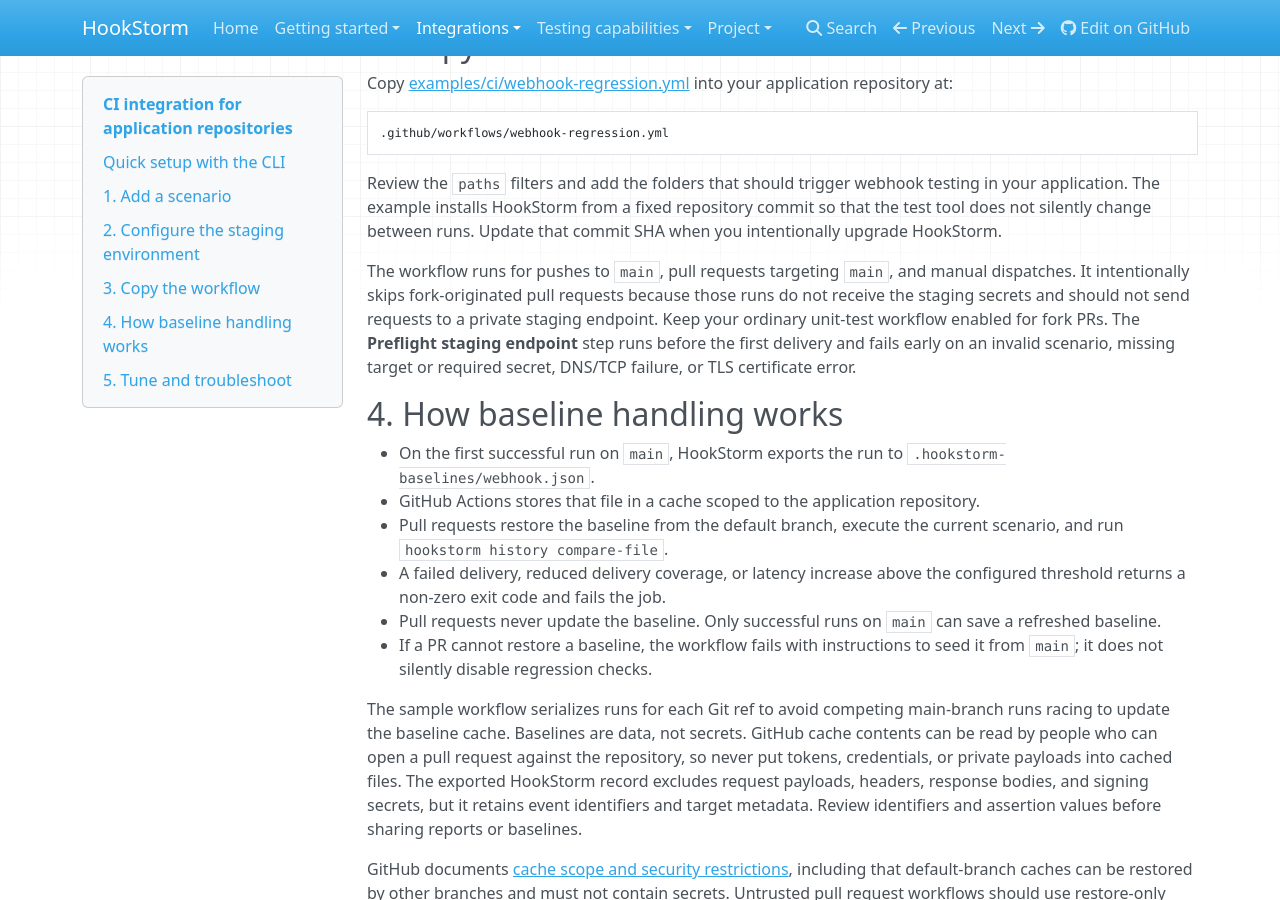
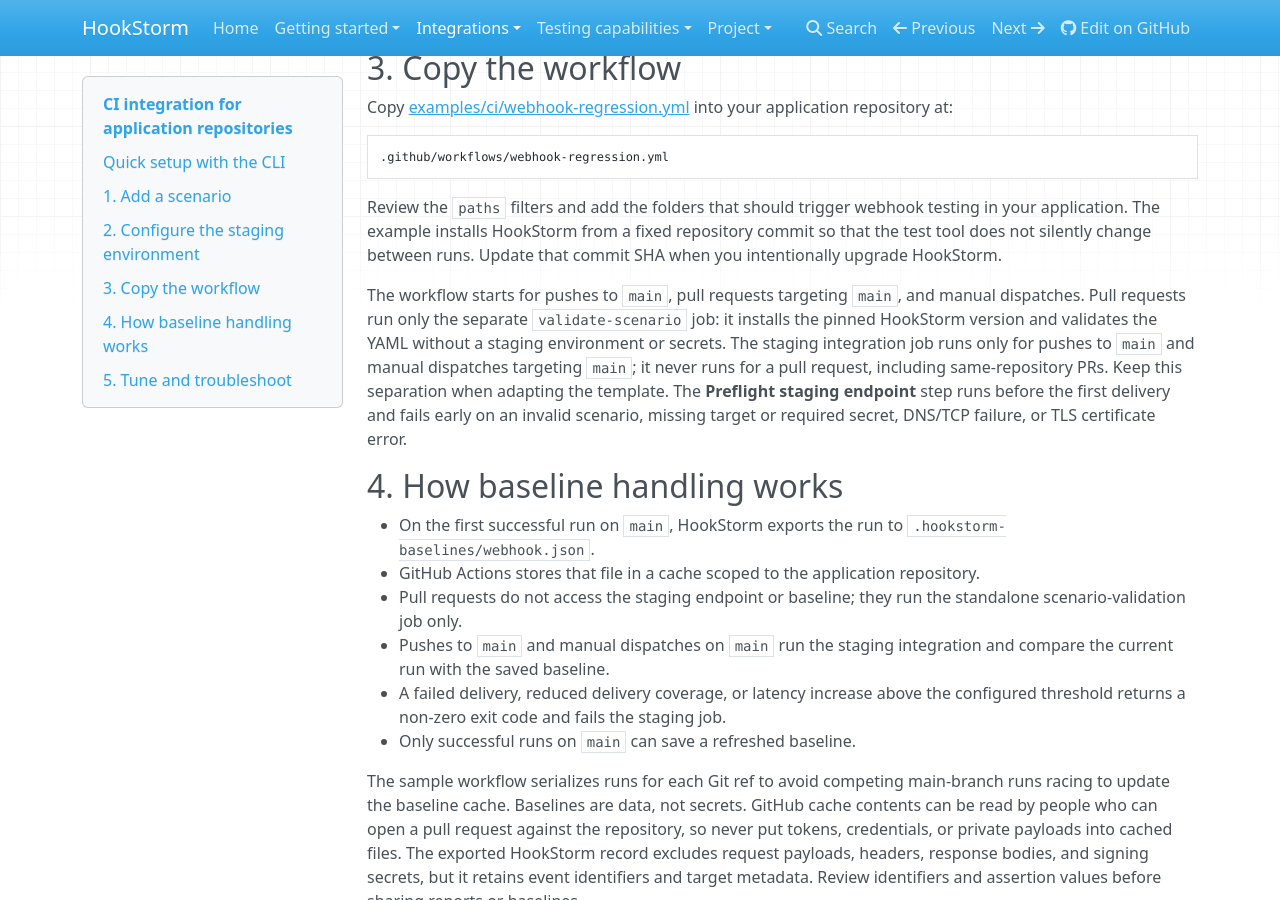
Before and after one commit to blvxx/HookStorm, an MkDocs documentation site: the page built from docs/ci-integration.md, in a window 1280 px wide and 900 px high, scrolled down 3069 px. Built offline with MkDocs 1.6.1, drawn with Linux system fonts in a browser that asks for light colours; nearby versions of some CDN libraries; some of the changed text lies outside the part shown.

Commit message:
docs: clarify pull requests cannot access staging secrets

```diff
--- a/docs/ci-integration.md
+++ b/docs/ci-integration.md
@@ -73,7 +73,7 @@ The versioned document currently uses `schema_version: 1` and includes an overal
 
 In your GitHub repository, open **Settings → Environments** and create an environment named `staging`.
 
-Treat this environment as a deployment boundary, not just a place to store variables. Configure **Required reviewers** so a trusted maintainer must approve access from pull-request runs, and restrict which branches can deploy to the environment where that is practical. The workflow skips fork-originated PRs, but same-repository PRs can reach the job; do not make staging credentials available to code from contributors you do not trust. Use a dedicated staging signing secret with the minimum privileges needed, never a production credential.
+Treat this environment as a deployment boundary, not just a place to store variables. Configure **Required reviewers** and restrict allowed deployment branches to `main` where practical. The supplied workflow templates deliberately keep pull-request jobs separate: PRs only check out the proposed change and run `hookstorm validate`; they do not attach the `staging` environment, read staging variables/secrets, or call the endpoint. The staging job runs only for pushes to `main` and manual dispatches on `main`. Keep this separation if you customize the workflow. Use a dedicated staging signing secret with the minimum privileges needed, never a production credential.
 
 Add the following values to that environment:
 
@@ -102,16 +102,16 @@ Copy [examples/ci/webhook-regression.yml](https://github.com/blvxx/HookStorm/blo
 
 Review the `paths` filters and add the folders that should trigger webhook testing in your application. The example installs HookStorm from a fixed repository commit so that the test tool does not silently change between runs. Update that commit SHA when you intentionally upgrade HookStorm.
 
-The workflow runs for pushes to `main`, pull requests targeting `main`, and manual dispatches. It intentionally skips fork-originated pull requests because those runs do not receive the staging secrets and should not send requests to a private staging endpoint. Keep your ordinary unit-test workflow enabled for fork PRs. The **Preflight staging endpoint** step runs before the first delivery and fails early on an invalid scenario, missing target or required secret, DNS/TCP failure, or TLS certificate error.
+The workflow starts for pushes to `main`, pull requests targeting `main`, and manual dispatches. Pull requests run only the separate `validate-scenario` job: it installs the pinned HookStorm version and validates the YAML without a staging environment or secrets. The staging integration job runs only for pushes to `main` and manual dispatches targeting `main`; it never runs for a pull request, including same-repository PRs. Keep this separation when adapting the template. The **Preflight staging endpoint** step runs before the first delivery and fails early on an invalid scenario, missing target or required secret, DNS/TCP failure, or TLS certificate error.
 
 ## 4. How baseline handling works
 
 - On the first successful run on `main`, HookStorm exports the run to `.hookstorm-baselines/webhook.json`.
 - GitHub Actions stores that file in a cache scoped to the application repository.
-- Pull requests restore the baseline from the default branch, execute the current scenario, and run `hookstorm history compare-file`.
-- A failed delivery, reduced delivery coverage, or latency increase above the configured threshold returns a non-zero exit code and fails the job.
-- Pull requests never update the baseline. Only successful runs on `main` can save a refreshed baseline.
-- If a PR cannot restore a baseline, the workflow fails with instructions to seed it from `main`; it does not silently disable regression checks.
+- Pull requests do not access the staging endpoint or baseline; they run the standalone scenario-validation job only.
+- Pushes to `main` and manual dispatches on `main` run the staging integration and compare the current run with the saved baseline.
+- A failed delivery, reduced delivery coverage, or latency increase above the configured threshold returns a non-zero exit code and fails the staging job.
+- Only successful runs on `main` can save a refreshed baseline.
 
 The sample workflow serializes runs for each Git ref to avoid competing main-branch runs racing to update the baseline cache. Baselines are data, not secrets. GitHub cache contents can be read by people who can open a pull request against the repository, so never put tokens, credentials, or private payloads into cached files. The exported HookStorm record excludes request payloads, headers, response bodies, and signing secrets, but it retains event identifiers and target metadata. Review identifiers and assertion values before sharing reports or baselines.
 
```
